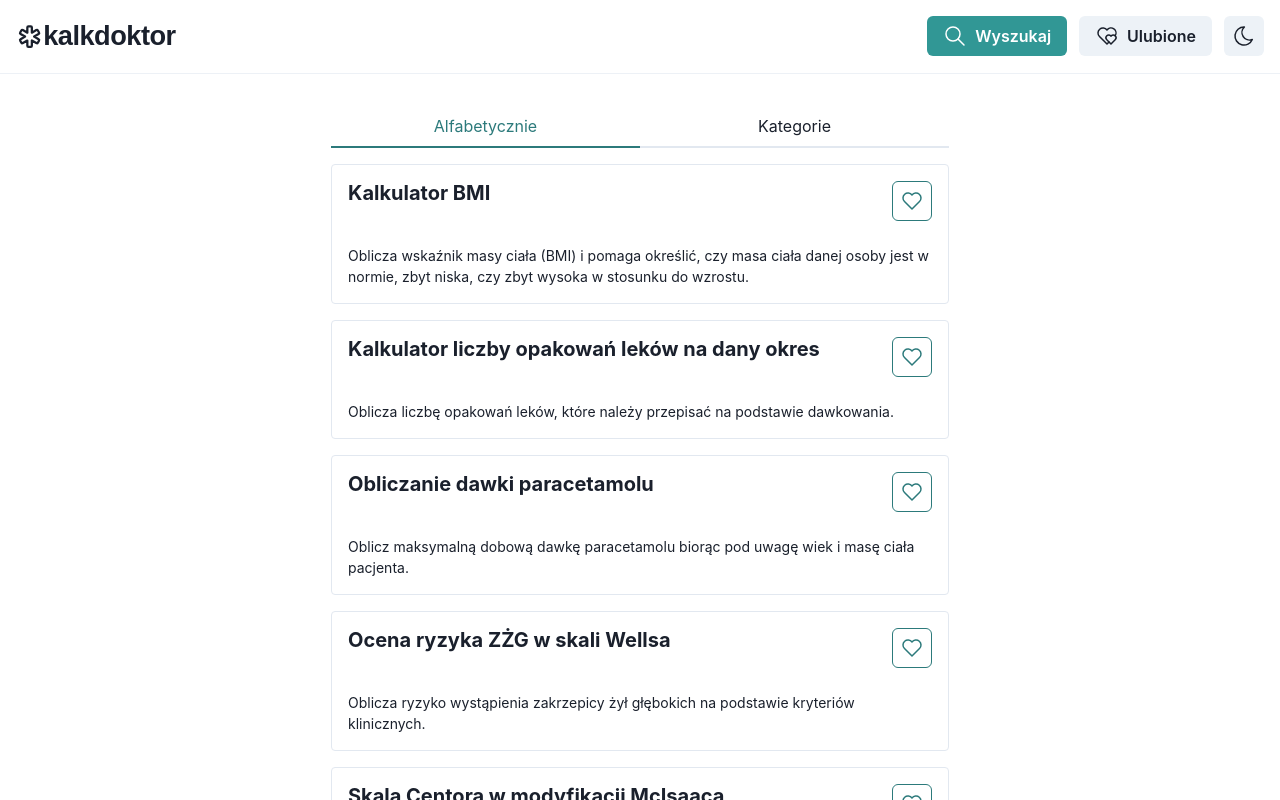
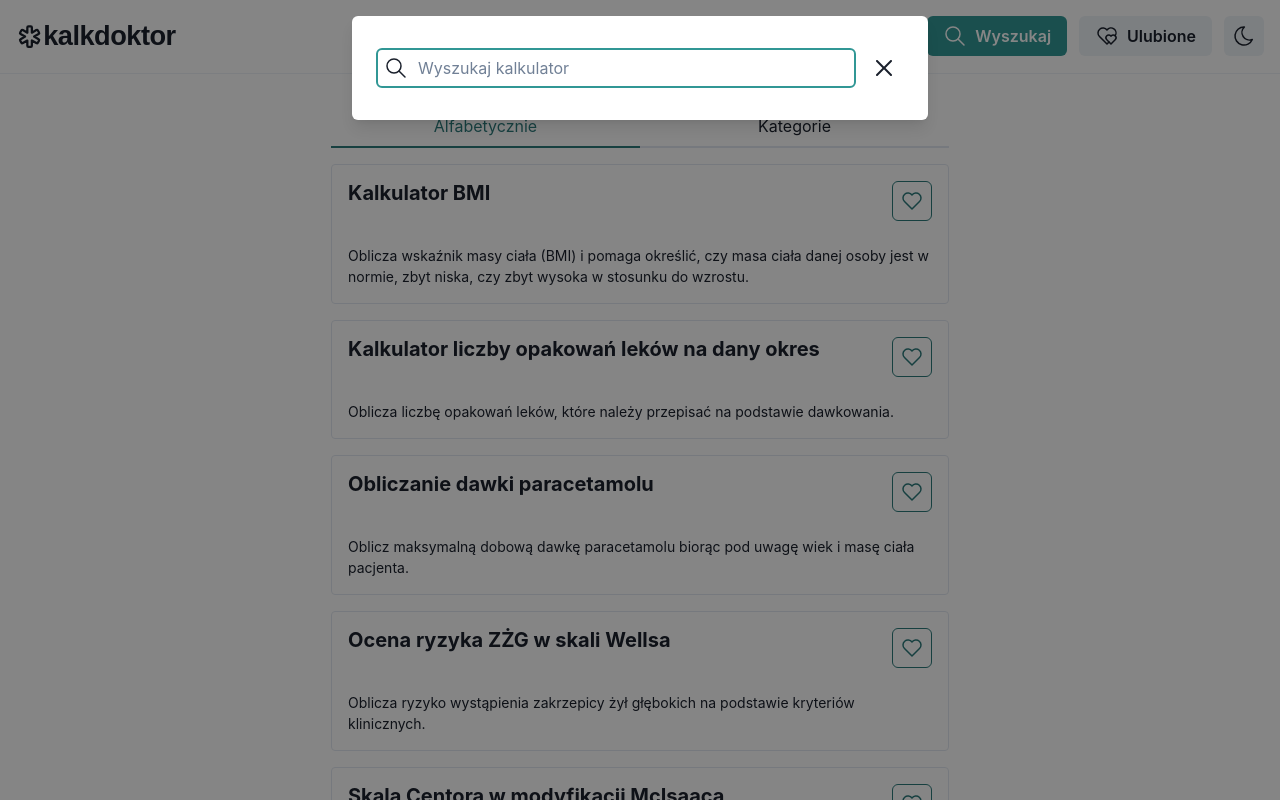
Before and after one commit to kaklewski/kalkdoktor, a React (Vite) app: page / in a window 1280 px wide. Both pictures are taken after a click on the button "Wyszukaj". Shown: the top 800 px of the page. Built offline with nearby package versions, Linux system fonts and the light colour scheme; a web font is replaced by a local one.

Commit message:
feat: add a search box

```diff
--- a/src/components/Navbar.tsx
+++ b/src/components/Navbar.tsx
@@ -13,9 +13,9 @@ import {
 	IconHearts,
 	IconMedicalCross,
 	IconMoon,
-	IconSearch,
 	IconSun,
 } from '@tabler/icons-react'
+import SearchBox from './SearchBox'
 
 export default function Navbar() {
 	const { colorMode, toggleColorMode } = useColorMode()
@@ -37,22 +37,7 @@ export default function Navbar() {
 					</Box>
 
 					<Flex align='center' gap={3} wrap='wrap'>
-						<Button
-							id='search-icon-big'
-							leftIcon={<IconSearch stroke={1.5} />}
-							colorScheme='teal'
-							variant='solid'
-							aria-label='Wyszukaj kalkulator'>
-							Wyszukaj
-						</Button>
-
-						<IconButton
-							id='search-icon-small'
-							colorScheme='teal'
-							variant='solid'
-							aria-label='Wyszukaj kalkulator'>
-							<IconSearch stroke={1.5} />
-						</IconButton>
+						<SearchBox />
 
 						<Link href='/ulubione'>
 							<Button
--- /dev/null
+++ b/src/components/SearchBox.tsx
@@ -0,0 +1,121 @@
+import {
+	Button,
+	CloseButton,
+	Divider,
+	Flex,
+	IconButton,
+	Input,
+	InputGroup,
+	InputLeftElement,
+	LinkBox,
+	LinkOverlay,
+	Modal,
+	ModalBody,
+	ModalContent,
+	ModalHeader,
+	ModalOverlay,
+	useDisclosure,
+} from '@chakra-ui/react'
+import { IconSearch } from '@tabler/icons-react'
+import { useEffect, useRef, useState } from 'react'
+
+import { sortedCalculators } from '../data/calculators-and-categories'
+
+export default function SearchBox() {
+	const { isOpen, onOpen, onClose } = useDisclosure()
+	const initialRef = useRef(null)
+	const [searchValue, setSearchValue] = useState<string>('')
+
+	useEffect(() => setSearchValue(''), [isOpen])
+
+	return (
+		<>
+			<Button
+				onClick={onOpen}
+				id='search-icon-big'
+				leftIcon={<IconSearch stroke={1.5} />}
+				colorScheme='teal'
+				variant='solid'
+				aria-label='Wyszukaj kalkulator'>
+				Wyszukaj
+			</Button>
+
+			<IconButton
+				onClick={onOpen}
+				id='search-icon-small'
+				colorScheme='teal'
+				variant='solid'
+				aria-label='Wyszukaj kalkulator'>
+				<IconSearch stroke={1.5} />
+			</IconButton>
+
+			<Modal
+				isOpen={isOpen}
+				onClose={onClose}
+				initialFocusRef={initialRef}
+				size='xl'
+				scrollBehavior='inside'>
+				<ModalOverlay />
+				<ModalContent py={4} m={4}>
+					<ModalHeader>
+						<Flex align='center' gap={2}>
+							<InputGroup>
+								<InputLeftElement pointerEvents='none'>
+									<IconSearch stroke={1.5} />
+								</InputLeftElement>
+								<Input
+									variant='filled'
+									focusBorderColor='teal.500'
+									placeholder='Wyszukaj kalkulator'
+									ref={initialRef}
+									value={searchValue}
+									onChange={event =>
+										setSearchValue(event.target.value)
+									}
+								/>
+							</InputGroup>
+
+							<CloseButton
+								size='lg'
+								colorScheme='teal'
+								onClick={onClose}
+							/>
+						</Flex>
+						{searchValue === '' ? '' : <Divider mt={4} />}
+					</ModalHeader>
+
+					{searchValue === '' ? (
+						''
+					) : (
+						<ModalBody pt={0}>
+							{sortedCalculators
+								.filter(value =>
+									value.name
+										.toLowerCase()
+										.includes(searchValue.toLowerCase())
+								)
+								.map(calc => {
+									return (
+										<LinkBox
+											key={calc.id}
+											p={3}
+											_hover={{
+												backgroundColor: 'teal.400',
+												color: 'black',
+												borderRadius: '5px',
+												transition:
+													'background-color 0.25s, color 0.25s',
+											}}>
+											<LinkOverlay href={calc.link}>
+												{calc.name}
+											</LinkOverlay>
+										</LinkBox>
+									)
+								})}
+						</ModalBody>
+					)}
+				</ModalContent>
+			</Modal>
+		</>
+	)
+}
```
